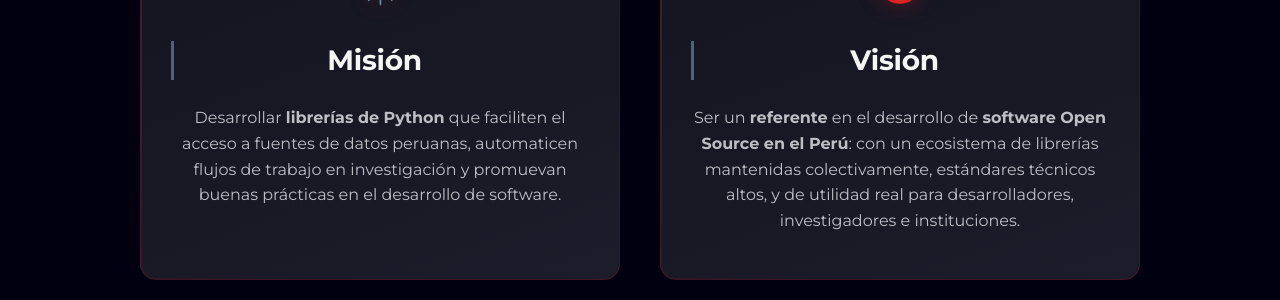
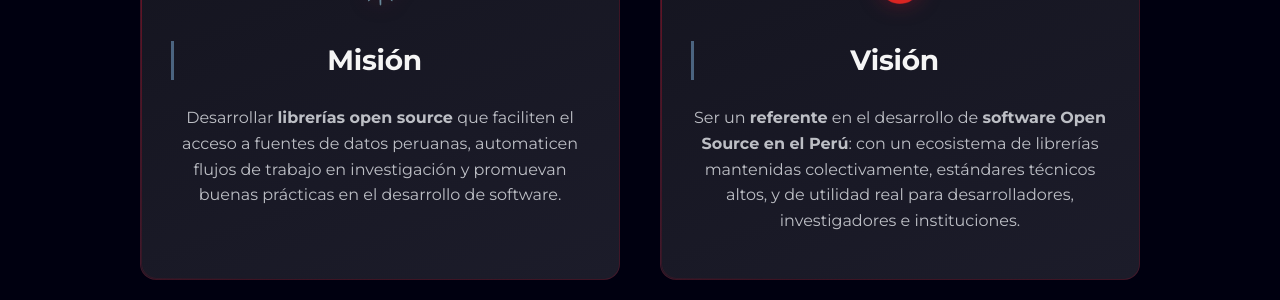
Before and after one commit to c2-circulo-desarrolladores/c2-core, an MkDocs documentation site: the page built from docs/index.md, in a window 1280 px wide and 1381 px high. Shown: the part 703-1003 px from the top of the window. Built offline with MkDocs 1.6.1 and Material for MkDocs 9.7.7, drawn with Linux system fonts in a browser that asks for light colours.

Commit message:
fix: la misión es desarrollar librerías de código abierto, no necesariamente de Python

```diff
--- a/docs/index.md
+++ b/docs/index.md
@@ -23,7 +23,7 @@ Desarrollamos, colaboramos y mantenemos librerías Open Source para el ecosistem
 
 ## Misión
 
-Desarrollar **librerías de Python** que faciliten el acceso a fuentes de datos peruanas, automaticen flujos de trabajo en investigación y promuevan buenas prácticas en el desarrollo de software.
+Desarrollar **librerías open source** que faciliten el acceso a fuentes de datos peruanas, automaticen flujos de trabajo en investigación y promuevan buenas prácticas en el desarrollo de software.
 
 </div>
 <div class="mv-block" markdown>
```
Also changed, not shown: docs/nosotros/manifiesto.md (+1 -1 lines).
